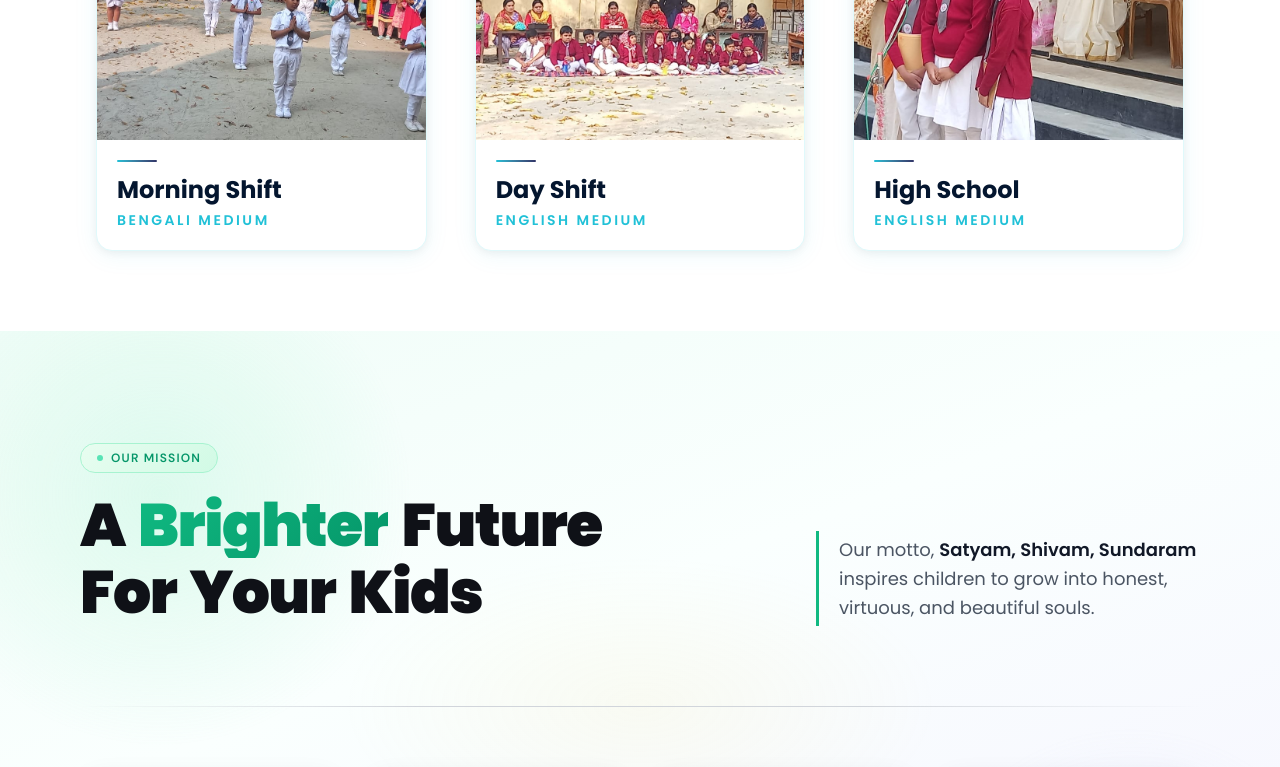
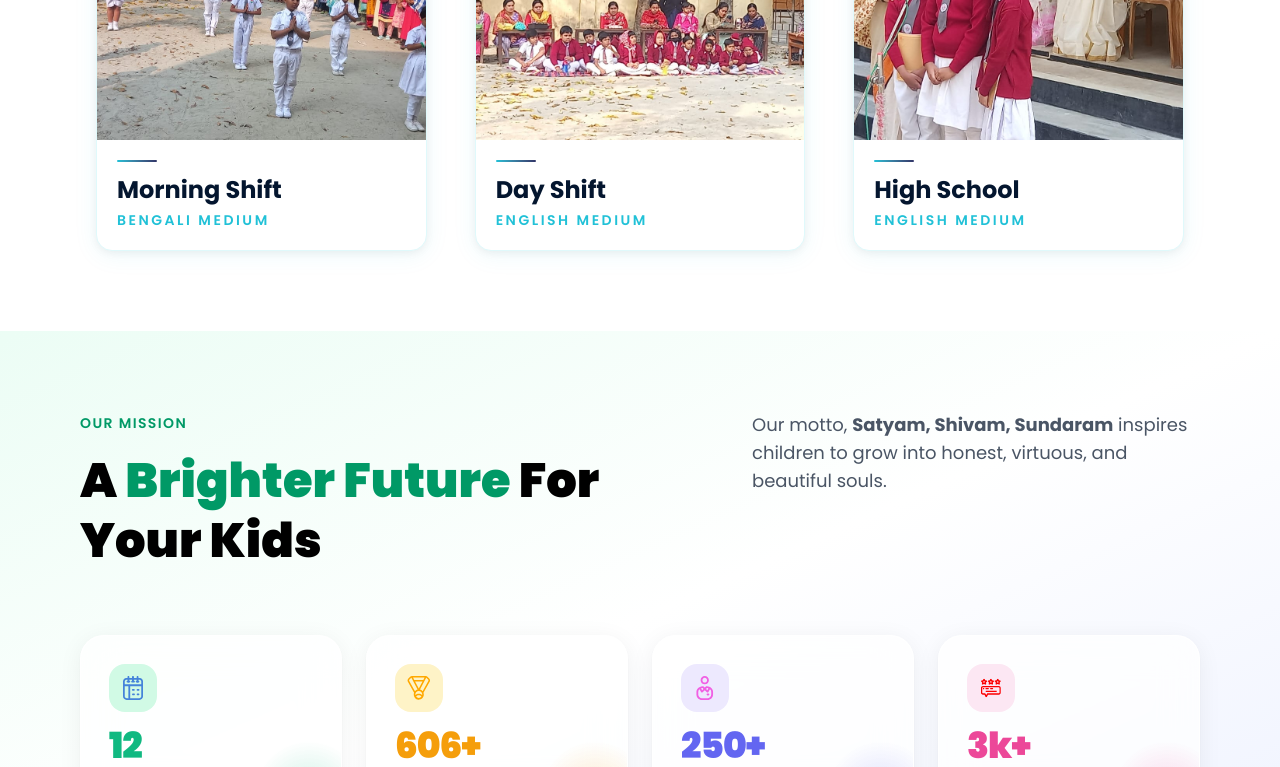
Before and after one commit to amar0026/School-project, a React (Vite) app: page / in a window 1280 px wide. Shown: the part 2000-2767 px from the top of the page. Built offline with nearby package versions, Linux system fonts and the light colour scheme.

Commit message:
bright section

```diff
--- a/src/components/Home/BrightFuture.tsx
+++ b/src/components/Home/BrightFuture.tsx
@@ -26,30 +26,48 @@ const Counter: React.FC<CounterProps> = ({
   useEffect(() => {
     const element = ref.current;
     if (!element) return;
+
     const observer = new IntersectionObserver(
       ([entry]) => {
-        if (entry.isIntersecting) { setStarted(true); observer.disconnect(); }
+        if (entry.isIntersecting) {
+          setStarted(true);
+          observer.disconnect();
+        }
       },
       { threshold: 0.5 }
     );
+
     observer.observe(element);
     return () => observer.disconnect();
   }, []);
 
   useEffect(() => {
     if (!started) return;
+
     const steps = 80;
     const interval = duration / steps;
     let current = 0;
+
     const timer = setInterval(() => {
       current += target / steps;
-      if (current >= target) { setCount(target); clearInterval(timer); }
-      else setCount(Math.floor(current));
+
+      if (current >= target) {
+        setCount(target);
+        clearInterval(timer);
+      } else {
+        setCount(Math.floor(current));
+      }
     }, interval);
+
     return () => clearInterval(timer);
   }, [started, target, duration]);
 
-  return <span ref={ref}>{count}{suffix}</span>;
+  return (
+    <span ref={ref}>
+      {count}
+      {suffix}
+    </span>
+  );
 };
 
 /* ───────────── STAT CARD ───────────── */
@@ -66,34 +84,52 @@ interface StatCardProps {
 }
 
 const StatCard: React.FC<StatCardProps> = ({
-  icon, alt, value, suffix = "", label, index, accent, accentLight,
+  icon,
+  alt,
+  value,
+  suffix = "",
+  label,
+  index,
+  accent,
+  accentLight,
 }) => {
-  const ref = useRef(null);
-  const inView = useInView(ref, { once: true, margin: "-60px" });
+  const ref = useRef<HTMLDivElement | null>(null);
+
+  const inView = useInView(ref, {
+    once: true,
+    margin: "-60px",
+  });
 
   return (
     <motion.div
       ref={ref}
       initial={{ opacity: 0, y: 32 }}
       animate={inView ? { opacity: 1, y: 0 } : {}}
-      transition={{ duration: 0.55, delay: index * 0.12, ease: [0.22, 1, 0.36, 1] }}
+      transition={{
+        duration: 0.55,
+        delay: index * 0.12,
+        ease: [0.22, 1, 0.36, 1],
+      }}
       className="group relative flex flex-col items-start gap-4 p-6 sm:p-7 rounded-3xl overflow-hidden cursor-default"
       style={{
         background: "rgba(255,255,255,0.72)",
         backdropFilter: "blur(18px)",
         border: "1px solid rgba(255,255,255,0.9)",
-        boxShadow: "0 4px 24px rgba(0,0,0,0.06), 0 1px 3px rgba(0,0,0,0.04)",
-        transition: "transform 0.4s cubic-bezier(.22,1,.36,1), box-shadow 0.4s ease",
+        boxShadow:
+          "0 4px 24px rgba(0,0,0,0.06), 0 1px 3px rgba(0,0,0,0.04)",
       }}
       whileHover={{
         y: -6,
-        boxShadow: "0 16px 48px rgba(0,0,0,0.10), 0 2px 6px rgba(0,0,0,0.06)",
+        boxShadow:
+          "0 16px 48px rgba(0,0,0,0.10), 0 2px 6px rgba(0,0,0,0.06)",
       }}
     >
       {/* background blob */}
       <div
         className="absolute -bottom-6 -right-6 w-28 h-28 rounded-full opacity-20 group-hover:opacity-35 transition-opacity duration-500"
-        style={{ background: `radial-gradient(circle, ${accent}, transparent 70%)` }}
+        style={{
+          background: `radial-gradient(circle, ${accent}, transparent 70%)`,
+        }}
       />
 
       {/* icon */}
@@ -107,7 +143,11 @@ const StatCard: React.FC<StatCardProps> = ({
       {/* number */}
       <p
         className="text-3xl sm:text-4xl font-black leading-none relative z-10"
-        style={{ color: accent, fontFamily: "'Syne', sans-serif", letterSpacing: "-0.03em" }}
+        style={{
+          color: accent,
+          fontFamily: "'Syne', sans-serif",
+          letterSpacing: "-0.03em",
+        }}
       >
         <Counter target={value} suffix={suffix} />
       </p>
@@ -123,168 +163,82 @@ const StatCard: React.FC<StatCardProps> = ({
       {/* shimmer line */}
       <div
         className="absolute bottom-0 left-0 h-[3px] w-0 group-hover:w-full transition-all duration-500 rounded-full"
-        style={{ background: `linear-gradient(90deg, transparent, ${accent}, transparent)` }}
+        style={{
+          background: `linear-gradient(90deg, transparent, ${accent}, transparent)`,
+        }}
       />
     </motion.div>
   );
 };
 
-/* ───────────── PILL BADGE ───────────── */
-const Pill: React.FC<{ text: string }> = ({ text }) => (
-  <motion.span
-    initial={{ opacity: 0, scale: 0.85 }}
-    whileInView={{ opacity: 1, scale: 1 }}
-    viewport={{ once: true }}
-    transition={{ duration: 0.4 }}
-    className="inline-flex items-center gap-2 px-4 py-1.5 rounded-full text-xs font-semibold tracking-widest uppercase"
-    style={{
-      background: "linear-gradient(135deg, #e8fdf0, #d1fae5)",
-      color: "#059669",
-      border: "1px solid #a7f3d0",
-      fontFamily: "'DM Sans', sans-serif",
-    }}
-  >
-    <span className="w-1.5 h-1.5 rounded-full bg-emerald-400 inline-block animate-pulse" />
-    {text}
-  </motion.span>
-);
+/* ───────────── STATS DATA ───────────── */
 
-/* ───────────── WORD ANIMATION ───────────── */
-const words = ["A", "Brighter", "Future", "For", "Your", "Kids"];
-
-const wordVariants = {
-  hidden: {},
-  visible: { transition: { staggerChildren: 0.1 } },
-};
-const wordChild = {
-  hidden: { opacity: 0, y: 48, rotateX: -20 },
-  visible: { opacity: 1, y: 0, rotateX: 0, transition: { duration: 0.6, ease: [0.22, 1, 0.36, 1] } },
-};
-
-/* ───────────── STATS DATA ───────────── */
 const stats = [
-  { icon: Calender,    alt: "Experience",   value: 12,  suffix: "",   label: "Years of Excellence",  accent: "#10b981", accentLight: "#d1fae5" },
-  { icon: Achievement, alt: "Achievement",  value: 606, suffix: "+",  label: "Total Achievements",   accent: "#f59e0b", accentLight: "#fef3c7" },
-  { icon: Group,       alt: "Students",     value: 250, suffix: "+",  label: "Happy Students",       accent: "#6366f1", accentLight: "#ede9fe" },
-  { icon: Review,      alt: "Review",       value: 3,   suffix: "k+", label: "Positive Reviews",     accent: "#ec4899", accentLight: "#fce7f3" },
+  {
+    icon: Calender,
+    alt: "Experience",
+    value: 12,
+    label: "Years of Excellence",
+    accent: "#10b981",
+    accentLight: "#d1fae5",
+  },
+  {
+    icon: Achievement,
+    alt: "Achievement",
+    value: 606,
+    suffix: "+",
+    label: "Total Achievements",
+    accent: "#f59e0b",
+    accentLight: "#fef3c7",
+  },
+  {
+    icon: Group,
+    alt: "Students",
+    value: 250,
+    suffix: "+",
+    label: "Happy Students",
+    accent: "#6366f1",
+    accentLight: "#ede9fe",
+  },
+  {
+    icon: Review,
+    alt: "Review",
+    value: 3,
+    suffix: "k+",
+    label: "Positive Reviews",
+    accent: "#ec4899",
+    accentLight: "#fce7f3",
+  },
 ];
 
 /* ───────────── MAIN COMPONENT ───────────── */
 
 const BrightFuture: React.FC = () => {
   return (
-    <>
-      {/* Google Fonts */}
-      <style>{`
-        @import url('https://fonts.googleapis.com/css2?family=Syne:wght@700;800;900&family=DM+Sans:wght@400;500;600&display=swap');
+    <section className="relative w-full py-20 bg-gradient-to-br from-emerald-50 via-white to-indigo-50">
+      <div className="max-w-[1280px] mx-auto px-5 sm:px-8 md:px-12 lg:px-16 xl:px-20">
 
-        @keyframes driftSlow {
-          0%, 100% { transform: translate(0,0) scale(1); }
-          33% { transform: translate(30px, -20px) scale(1.05); }
-          66% { transform: translate(-20px, 15px) scale(0.97); }
-        }
-        @keyframes driftFast {
-          0%, 100% { transform: translate(0,0) scale(1); }
-          50% { transform: translate(-25px, 25px) scale(1.08); }
-        }
-      `}</style>
+        {/* Heading */}
+        <div className="flex flex-col lg:flex-row justify-between gap-10 mb-16">
+          <div>
+            <span className="text-emerald-600 font-semibold uppercase text-sm tracking-widest">
+              Our Mission
+            </span>
 
-      <section
-        className="relative w-full overflow-hidden"
-        style={{
-          background: "linear-gradient(160deg, #f0fdf8 0%, #fafffe 40%, #f5f3ff 100%)",
-          fontFamily: "'DM Sans', sans-serif",
-        }}
-      >
-        {/* ── decorative blobs ── */}
-        <div
-          className="absolute top-[-80px] left-[-100px] w-[500px] h-[500px] rounded-full opacity-30 pointer-events-none"
-          style={{ background: "radial-gradient(circle, #a7f3d0 0%, transparent 70%)", animation: "driftSlow 14s ease-in-out infinite" }}
-        />
-        <div
-          className="absolute bottom-[-60px] right-[-80px] w-[420px] h-[420px] rounded-full opacity-20 pointer-events-none"
-          style={{ background: "radial-gradient(circle, #c7d2fe 0%, transparent 70%)", animation: "driftFast 10s ease-in-out infinite" }}
-        />
-        <div
-          className="absolute top-1/2 left-1/2 -translate-x-1/2 -translate-y-1/2 w-[600px] h-[300px] opacity-10 pointer-events-none"
-          style={{ background: "radial-gradient(ellipse, #fde68a 0%, transparent 70%)" }}
-        />
-
-        {/* ── inner container ── */}
-        <div className="relative z-10 max-w-[1280px] mx-auto px-5 sm:px-8 md:px-12 lg:px-16 xl:px-20 py-16 sm:py-20 md:py-28">
-
-          {/* top row */}
-          <div className="flex flex-col lg:flex-row lg:items-end justify-between gap-8 lg:gap-16 mb-14 sm:mb-16 md:mb-20">
-
-            {/* left: badge + heading */}
-            <div className="flex flex-col items-start gap-5 max-w-xl">
-              <Pill text="Our Mission" />
-
-              <motion.h2
-                className="text-[clamp(2rem,5vw,3.75rem)] font-black leading-[1.08] tracking-tight"
-                style={{ color: "#0f1117", fontFamily: "'Syne', sans-serif" }}
-                variants={wordVariants}
-                initial="hidden"
-                whileInView="visible"
-                viewport={{ once: true }}
-              >
-                {words.map((word, i) => (
-                  <React.Fragment key={i}>
-                    <motion.span
-                      variants={wordChild}
-                      className="inline-block mr-[0.22em]"
-                      style={
-                        word === "Brighter"
-                          ? {
-                              background: "linear-gradient(135deg, #10b981, #059669)",
-                              WebkitBackgroundClip: "text",
-                              WebkitTextFillColor: "transparent",
-                            }
-                          : {}
-                      }
-                    >
-                      {word}
-                    </motion.span>
-                    {/* line break after "Future" on md+ */}
-                    {word === "Future" && <br className="hidden sm:block" />}
-                  </React.Fragment>
-                ))}
-              </motion.h2>
+            <h2 className="text-4xl sm:text-5xl font-black mt-4 leading-tight">
+              A <span className="text-emerald-600">Brighter Future</span> For
+              Your Kids
+            </h2>
           </div>
 
-            {/* right: description */}
-            <motion.div
-              initial={{ opacity: 0, x: 24 }}
-              whileInView={{ opacity: 1, x: 0 }}
-              viewport={{ once: true }}
-              transition={{ duration: 0.6, delay: 0.3 }}
-              className="max-w-sm"
-            >
-              <div
-                className="pl-5 py-1"
-                style={{ borderLeft: "3px solid #10b981" }}
-              >
-                <p className="text-base sm:text-lg text-[#4b5563] leading-relaxed">
-                  Our motto,{" "}
-                  <span className="font-semibold text-[#111827]">Satyam, Shivam, Sundaram</span>{" "}
-                  inspires children to grow into honest, virtuous, and beautiful souls.
+          <p className="max-w-md text-gray-600 text-lg">
+            Our motto, <strong>Satyam, Shivam, Sundaram</strong> inspires
+            children to grow into honest, virtuous, and beautiful souls.
           </p>
         </div>
-            </motion.div>
-          </div>
 
-          {/* divider */}
-          <motion.div
-            className="w-full h-px mb-14 sm:mb-16"
-            style={{ background: "linear-gradient(90deg, transparent, #d1d5db 30%, #d1d5db 70%, transparent)" }}
-            initial={{ scaleX: 0 }}
-            whileInView={{ scaleX: 1 }}
-            viewport={{ once: true }}
-            transition={{ duration: 0.8 }}
-          />
-
-          {/* stats grid */}
-          <div className="grid grid-cols-2 lg:grid-cols-4 gap-4 sm:gap-5 md:gap-6">
+        {/* Stats */}
+        <div className="grid grid-cols-2 lg:grid-cols-4 gap-6">
           {stats.map((s, i) => (
             <StatCard key={s.alt} {...s} index={i} />
           ))}
@@ -292,7 +246,6 @@ const BrightFuture: React.FC = () => {
 
       </div>
     </section>
-    </>
   );
 };
 
```
Lines whose indentation alone changed are shown as unchanged.
